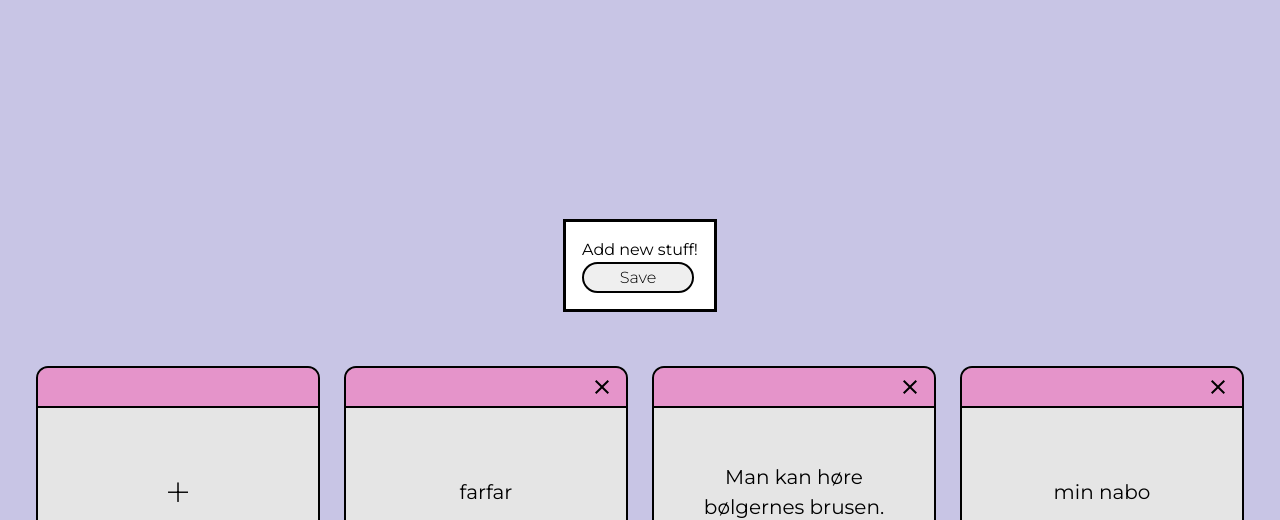
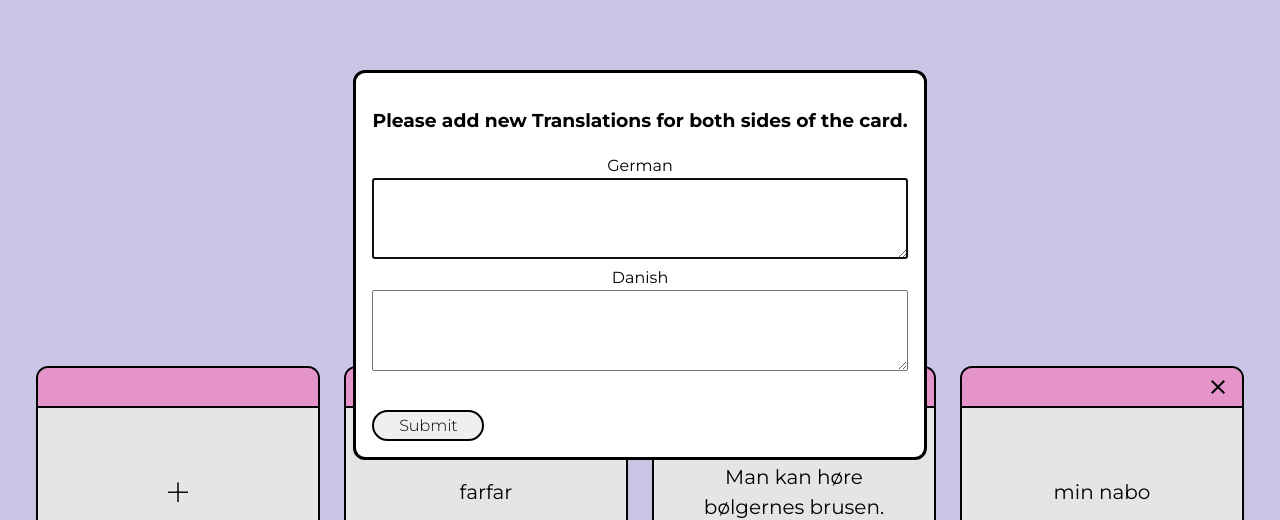
Before and after one commit to kayoken/koffer, a React (Vite) app: page / in a window 1280 px wide. Both pictures are taken after a click on the button "Add". Shown: the part 135-655 px from the top of the page. Built offline with nearby package versions, Linux system fonts and the light colour scheme.

Commit message:
VB-4: add component wip

```diff
--- a/src/components/NewCard/NewCard.tsx
+++ b/src/components/NewCard/NewCard.tsx
@@ -12,10 +12,59 @@ interface NewCardProps {
 }
 
 const Dialog = forwardRef(function Dialog(props, ref) {
+  function handleSubmit() {
+    console.log("works");
+  }
+
   return (
-    <dialog ref={ref as React.Ref<HTMLDialogElement>}>
-      <form>Add new stuff!</form>
-      <button>Save</button>
+    <dialog
+      style={{
+        borderRadius: ".75rem",
+      }}
+      ref={ref as React.Ref<HTMLDialogElement>}
+    >
+      <form
+        onSubmit={(e) => {
+          console.log("works");
+          e.preventDefault();
+        }}
+      >
+        <h3>Please add new Translations for both sides of the card.</h3>
+        <div style={{ width: "100%" }}>
+          <label style={{ display: "block" }} htmlFor="german">
+            German
+          </label>
+          <textarea
+            style={{
+              width: "100%",
+            }}
+            rows={5}
+            id="german"
+            name="german"
+          />
+        </div>
+        <div style={{ width: "100%" }}>
+          <label style={{ display: "block" }} htmlFor="danish">
+            Danish
+          </label>
+          <textarea
+            style={{
+              width: "100%",
+            }}
+            rows={5}
+            id="danish"
+            name="danish"
+          />
+        </div>
+      </form>
+      <button
+        style={{
+          marginTop: "2rem",
+        }}
+        onClick={handleSubmit}
+      >
+        Submit
+      </button>
     </dialog>
   );
 });
@@ -26,18 +75,20 @@ const NewCard = ({ dispatch }: NewCardProps) => {
   const [dialogOpen, setDialogOpen] = useState<boolean>(false);
 
   useEffect(() => {
-    if (dialogRef.current) {
-      if (dialogOpen) {
-        dialogRef.current.showModal();
-      } else {
-        dialogRef.current.close();
+    const dialog = dialogRef.current;
+    if (dialogOpen) {
+      dialog?.showModal();
+    } else {
+      dialog?.close();
+    }
+    return () => {
+      if (dialog?.open) {
+        dialog.close();
       }
-    }
-  });
+    };
+  }, [dialogOpen]);
 
-  function handleAdd(e: React.MouseEvent) {
-    console.log(dialogOpen);
-    e.stopPropagation();
+  function handleAdd() {
     setDialogOpen(() => !dialogOpen);
 
     dispatch({
@@ -50,7 +101,7 @@ const NewCard = ({ dispatch }: NewCardProps) => {
   }
 
   return (
-    <div onClick={(e) => handleAdd(e)} className={"card bright new"}>
+    <div className={"card bright new"}>
       <div className="header"></div>
 
       <div
@@ -66,7 +117,10 @@ const NewCard = ({ dispatch }: NewCardProps) => {
         <Button
           classes="button edit new"
           onClick={(e) => {
-            handleAdd(e);
+            e.stopPropagation();
+            if (!dialogOpen) {
+              handleAdd();
+            }
           }}
         >
           Add
```
Also changed, not shown: src/resources/danish_german.csv, src/resources/english_english.csv, src/resources/french_german.csv.
